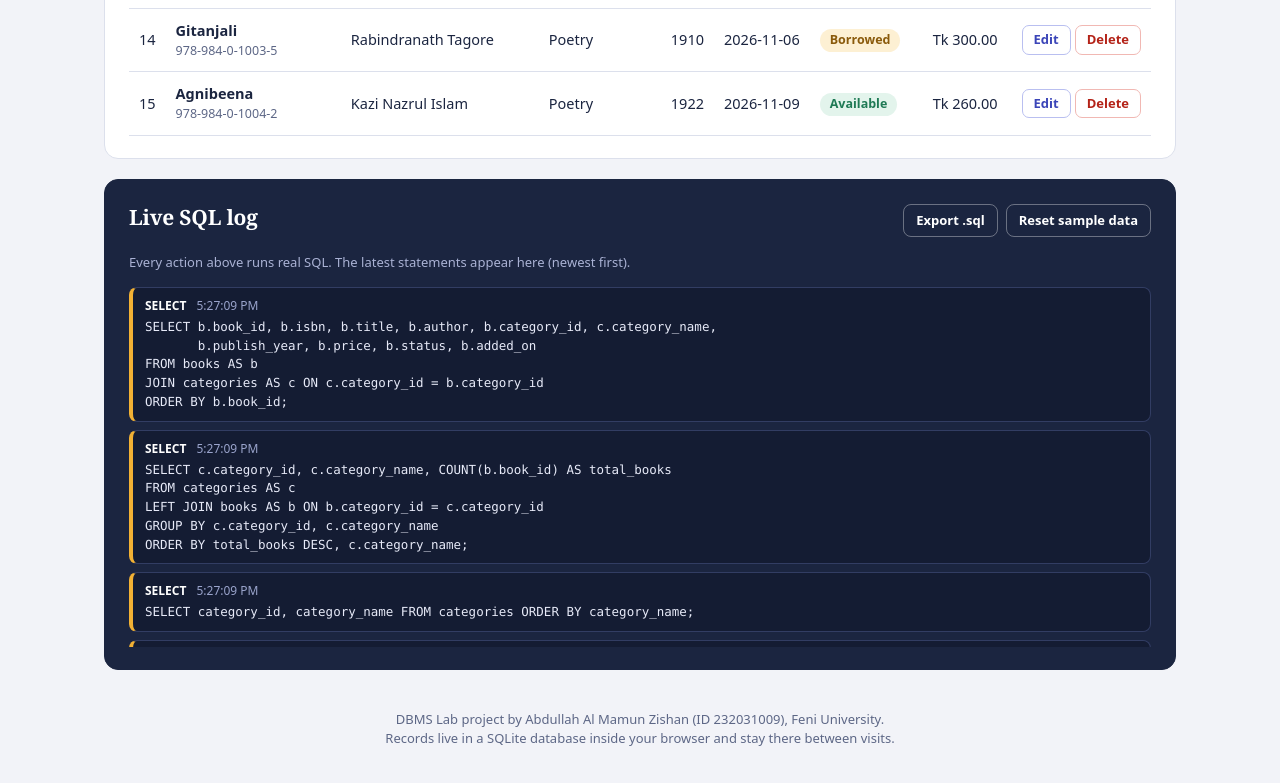
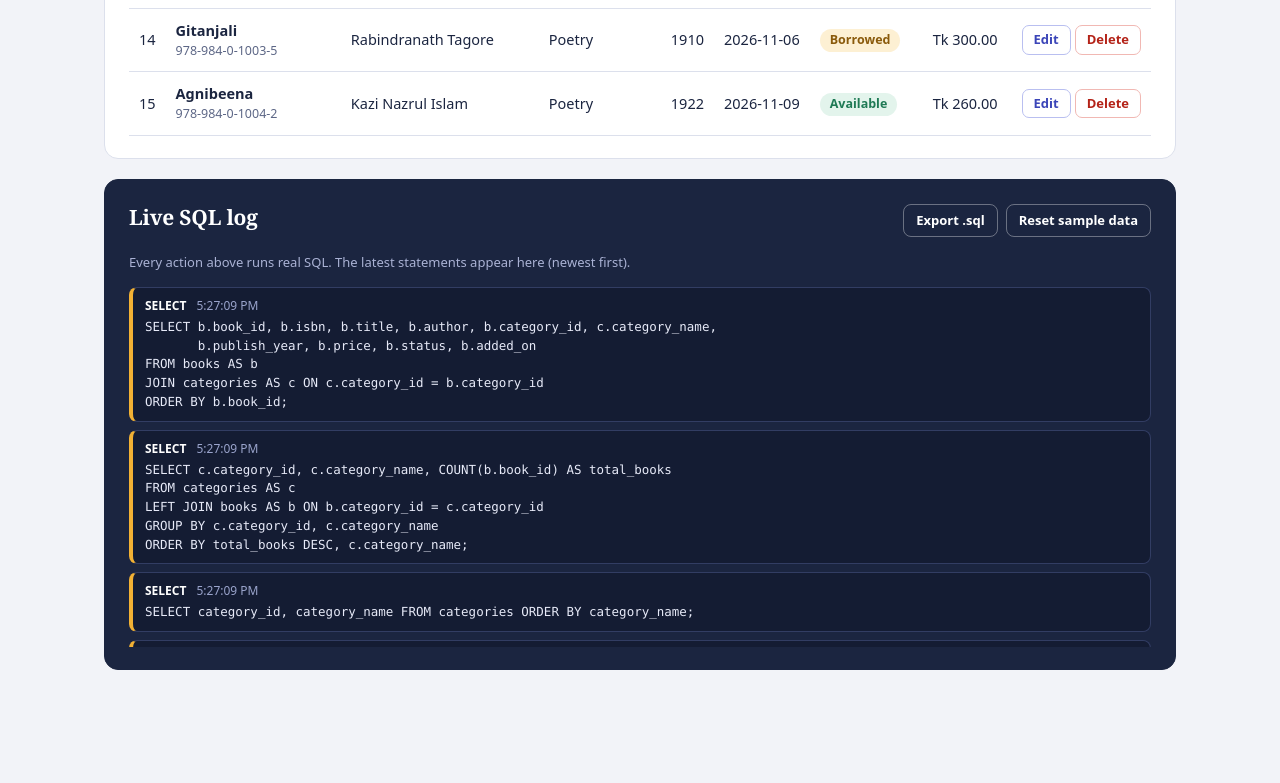
Before and after one commit to farihasultana-ux/Database-management-system, a plain HTML site: page index.html in a window 1280 px wide. Shown: the part 2149-2932 px from the top of the page. After the commit the page ends 2859 px from the top, so only its background shows below. Drawn offline with nearby package versions, Linux system fonts and the light colour scheme.

Commit message:
Update index.html

```diff
--- a/index.html
+++ b/index.html
@@ -147,10 +147,6 @@
 
 </main>
 
-<footer class="foot">
-  <p>DBMS Lab project by Abdullah Al Mamun Zishan (ID 232031009), Feni University.<br>Records live in a SQLite database inside your browser and stay there between visits.</p>
-</footer>
-
 <!-- Delete confirmation -->
 <dialog id="confirmDialog" aria-labelledby="confirmTitle">
   <form method="dialog" class="dialog">
```
